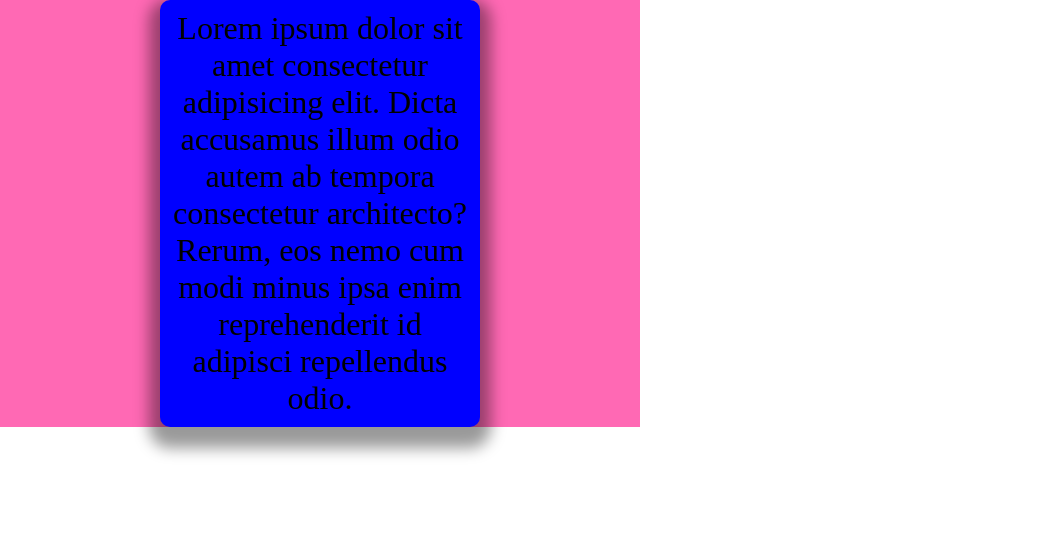
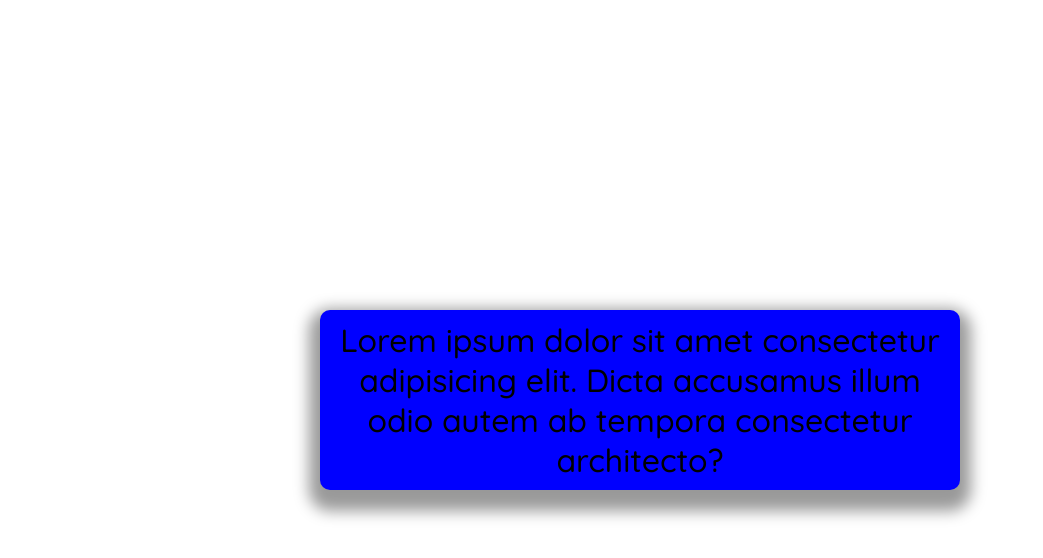
Before and after one commit to JuanLopez-Ksquare/AdviceApp, a plain HTML site: page index.html in a window 1280 px wide. Shown: the whole page, without its empty margins (0-1043 px from the left). Drawn offline with Linux system fonts and the light colour scheme.

Commit message:
Container centered
I add width, height and margin auto, to body, html  to center the container vertically and horizontally, and change the font-family.

```diff
--- a/CSS/styles.css
+++ b/CSS/styles.css
@@ -4,15 +4,21 @@
     box-sizing: border-box;
   }
 
+  body,html{
+    width: 100%;
+    height: 100%;
+    margin: auto;
+    font-family: 'Quicksand', sans-serif;
+  }
+
   .container {
     height: 100%;
-    width: 50%;
     display: flex;
     align-items: center;
     justify-content: center;
     flex-direction: column;
-    background-color: hotpink;
   }
+
   .txt-container{
     padding: 10px;
     background-color: blue;
@@ -20,7 +26,7 @@
     font-size: 2.5vw;
     border-radius: 10px;
     text-align: center;
-    height: 35%;
+    height: auto;
     display: flex;
     align-items: center;
     justify-content: center;
--- a/index.html
+++ b/index.html
@@ -4,13 +4,16 @@
     <meta charset="UTF-8">
     <meta http-equiv="X-UA-Compatible" content="IE=edge">
     <meta name="viewport" content="width=device-width, initial-scale=1.0">
+    <link rel="preconnect" href="https://fonts.googleapis.com">
+    <link rel="preconnect" href="https://fonts.gstatic.com" crossorigin>
+    <link href="https://fonts.googleapis.com/css2?family=Quicksand:wght@500&display=swap" rel="stylesheet">
     <link rel="stylesheet" href="CSS/styles.css" />
     <title>Document</title>
 </head>
 <body>
     <div class="container">
         <div class="txt-container">
-          <p>Lorem ipsum dolor sit amet consectetur adipisicing elit. Dicta accusamus illum odio autem ab tempora consectetur architecto? Rerum, eos nemo cum modi minus ipsa enim reprehenderit id adipisci repellendus odio.</p>
+          <p>Lorem ipsum dolor sit amet consectetur adipisicing elit. Dicta accusamus illum odio autem ab tempora consectetur architecto? </p>
         </div>
       </div>
 </body>
```
